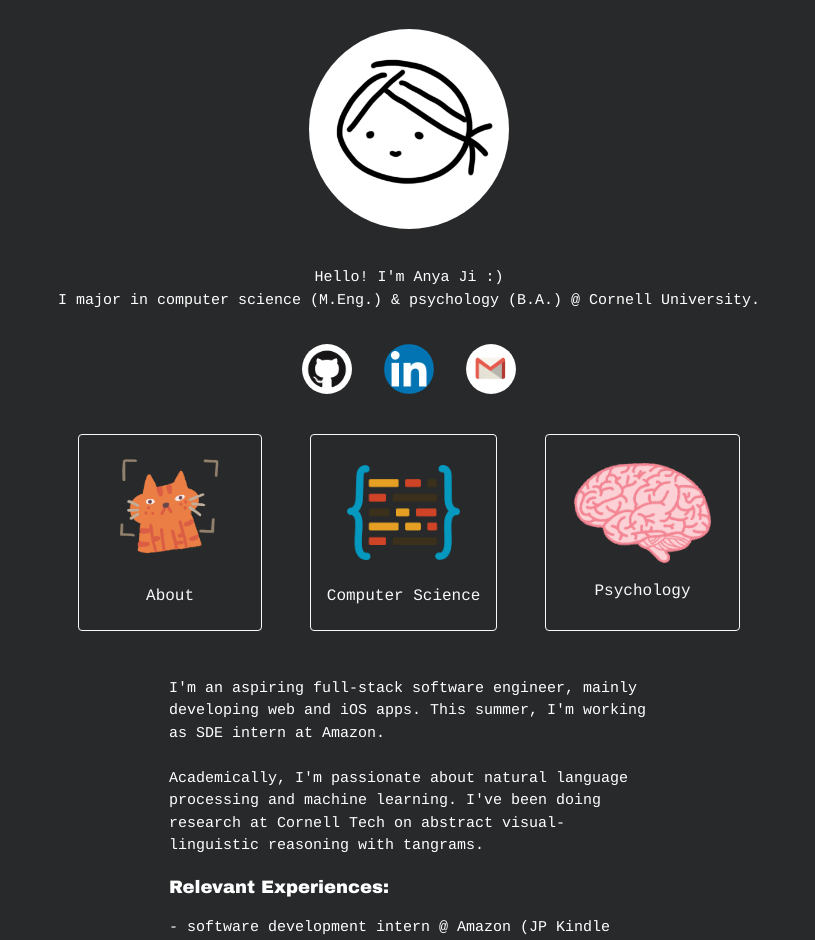
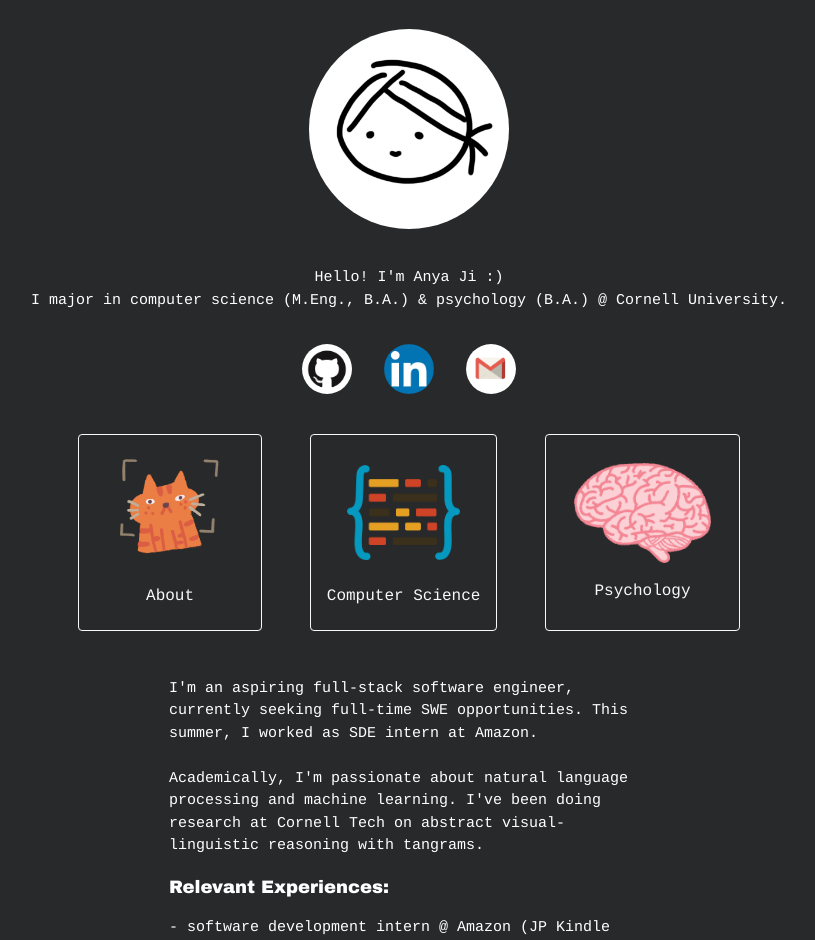
Before and after one commit to narjes-alzahli/narjes-alzahli.github.io, a React (Create React App) app in the folder react-deploy/: page / in a window 1280 px wide. Shown: the top 940 px of the page, without its empty margins (231-1046 px from the left). Built offline with nearby package versions, Linux system fonts and the light colour scheme.

Commit message:
small update

```diff
--- a/react-deploy/src/App.js
+++ b/react-deploy/src/App.js
@@ -50,7 +50,7 @@ class App extends Component {
             <p>
               <br />
               Hello! I'm Anya Ji :)
-              <br /> I major in computer science (M.Eng.) & psychology (B.A.) @ Cornell
+              <br /> I major in computer science (M.Eng., B.A.) & psychology (B.A.) @ Cornell
               University.
             </p>
           </Row>
--- a/react-deploy/src/Content.js
+++ b/react-deploy/src/Content.js
@@ -25,8 +25,9 @@ class Content extends Component {
         <Col xs={5}>
           <p className="letter hidden" style={{ textAlign: "left" }}>
             <br />
-            I'm an aspiring full-stack software engineer, mainly developing web
-            and iOS apps. This summer, I'm working as SDE intern at Amazon.
+            I'm an aspiring full-stack software engineer, currently seeking
+            full-time SWE opportunities. This summer, I worked as SDE intern
+            at Amazon.
             <br />
             <br />
             Academically, I'm passionate about natural language processing and
@@ -67,7 +68,7 @@ class Content extends Component {
             hiking. I also love cats, video games, and good food.
             <br />
             <br />
-            [Last updated: Jul.2022]
+            [Last updated: Sep.2022]
           </p>
         </Col>
       </Container>
```
